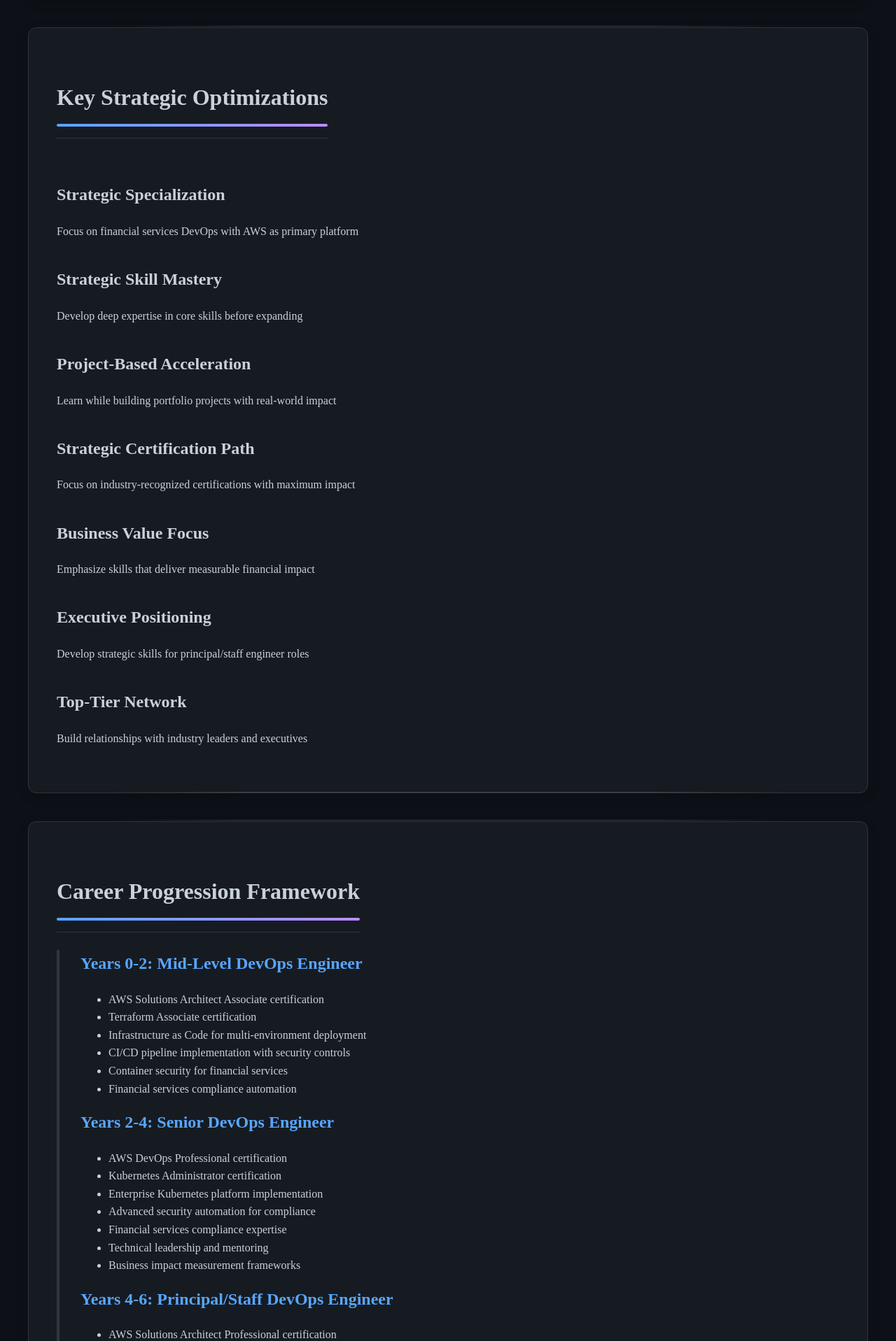
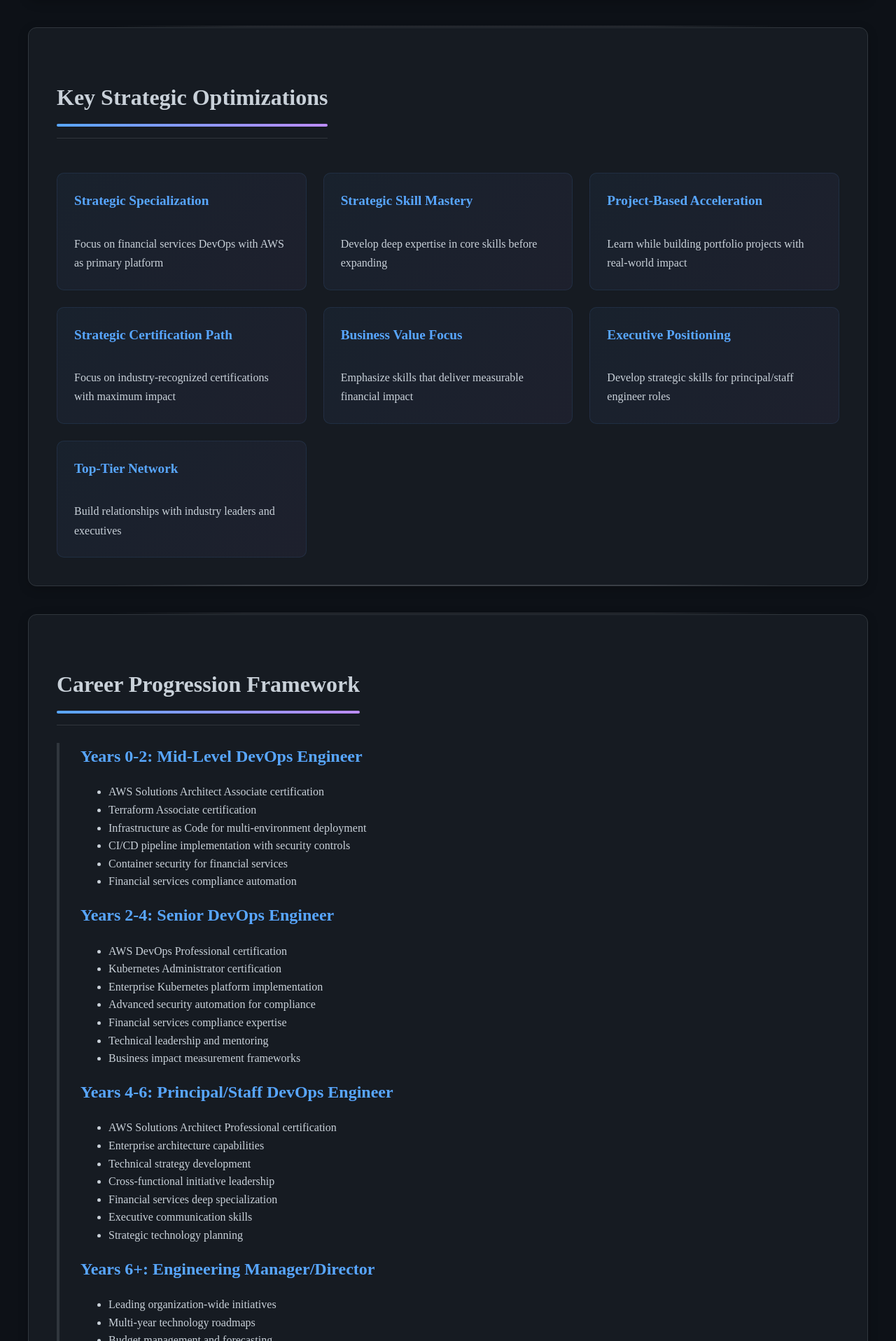
Before and after one commit to joshuamichaelhall/joshuamichaelhall.github.io, a Jekyll site: the page built from pages/roadmap.md, in a window 1280 px wide. Shown: the part 705-2622 px from the top of the page at 70% size. Built offline with Jekyll 4.4.1, drawn with Linux system fonts in a browser that asks for light colours; nearby versions of some CDN libraries.

Commit message:
Format roadmap 'Key Strategic Optimizations' to match portfolio layout
- Change focus-areas-grid to value-areas-grid for consistent styling
- Update focus-area classes to value-area-item for uniform appearance
- Apply same visual treatment as portfolio 'Financial Services Business Impact'
- Create consistent 3-column layout on wide screens
- Maintain responsive single-column behavior on mobile
- Ensure visual consistency across all major sections

🤖 Generated with [Claude Code](https://claude.ai/code)

Co-Authored-By: Claude <noreply@anthropic.com>

```diff
--- a/pages/roadmap.md
+++ b/pages/roadmap.md
@@ -19,38 +19,38 @@ permalink: /roadmap/
 <div class="content-section with-divider">
   <h2 style="text-align: center;">Key Strategic Optimizations</h2>
 
-  <div class="focus-areas-grid">
-    <div class="focus-area">
+  <div class="value-areas-grid">
+    <div class="value-area-item">
       <h3>Strategic Specialization</h3>
       <p>Focus on financial services DevOps with AWS as primary platform</p>
     </div>
 
-    <div class="focus-area">
+    <div class="value-area-item">
       <h3>Strategic Skill Mastery</h3>
       <p>Develop deep expertise in core skills before expanding</p>
     </div>
 
-    <div class="focus-area">
+    <div class="value-area-item">
       <h3>Project-Based Acceleration</h3>
       <p>Learn while building portfolio projects with real-world impact</p>
     </div>
 
-    <div class="focus-area">
+    <div class="value-area-item">
       <h3>Strategic Certification Path</h3>
       <p>Focus on industry-recognized certifications with maximum impact</p>
     </div>
 
-    <div class="focus-area">
+    <div class="value-area-item">
       <h3>Business Value Focus</h3>
       <p>Emphasize skills that deliver measurable financial impact</p>
     </div>
 
-    <div class="focus-area">
+    <div class="value-area-item">
       <h3>Executive Positioning</h3>
       <p>Develop strategic skills for principal/staff engineer roles</p>
     </div>
 
-    <div class="focus-area">
+    <div class="value-area-item">
       <h3>Top-Tier Network</h3>
       <p>Build relationships with industry leaders and executives</p>
     </div>
```
